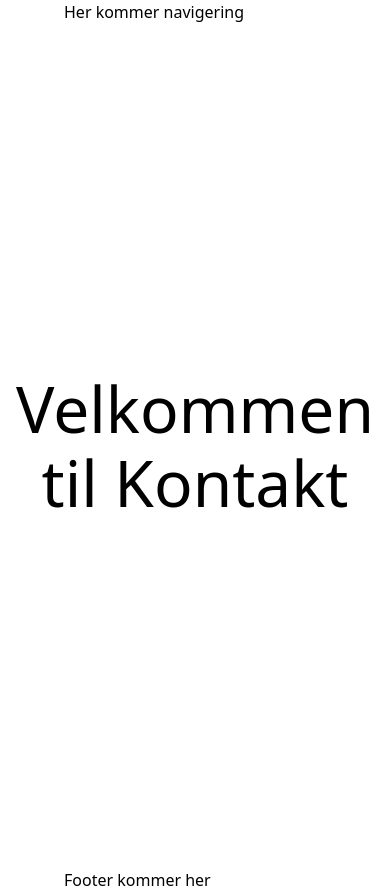
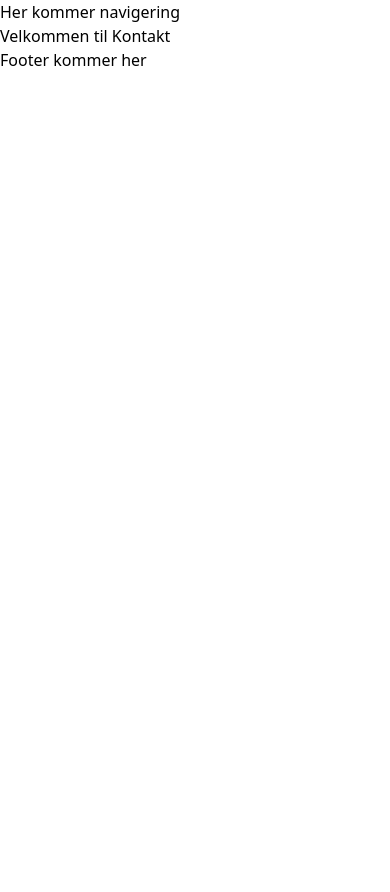
Before and after one commit to meticulousfan/React-framer-motion-portfolio, a Next.js app: page /kontakt in a window 390 px wide. After the commit the page ends 844 px from the top, so only its background shows below. Built offline with nearby package versions, Linux system fonts and the light colour scheme.

Commit message:
Fjern ubrukt modul-CSS fil

```diff
--- a/components/CV/CVContent.component.tsx
+++ b/components/CV/CVContent.component.tsx
@@ -1,19 +1,17 @@
 import type { NextPage } from "next";
 import Head from "next/head";
 
-import styles from "../../styles/Home.module.css";
-
 const CVContent: NextPage = () => {
   return (
-    <div className={styles.container}>
+    <div>
       <Head>
         <title>DFWeb v3</title>
         <meta name="description" content="Generated by create next app" />
         <link rel="icon" href="/favicon.ico" />
       </Head>
 
-      <main className={styles.main}>
-        <h1 className={styles.title}>Velkommen til CV</h1>
+      <main>
+        <h1>Velkommen til CV</h1>
       </main>
     </div>
   );
--- a/components/Index/IndexContent.component.tsx
+++ b/components/Index/IndexContent.component.tsx
@@ -1,13 +1,11 @@
 import type { NextComponentType } from "next";
-
-import styles from "../../styles/Home.module.css";
 
 const IndexContent: NextComponentType = () => {
   return (
-    <div className={styles.container}>
-      <main className={styles.main}>
+    <div>
+      <main>
         <h1 className="text-5xl text-rose-500 text-center">
-          Velkommen til Index denne er i komponenten
+          Velkommen til Index denne er fra komponenten
         </h1>
       </main>
     </div>
--- a/components/Kontakt/KontaktContent.component.tsx
+++ b/components/Kontakt/KontaktContent.component.tsx
@@ -1,19 +1,17 @@
 import type { NextPage } from "next";
 import Head from "next/head";
 
-import styles from "../../styles/Home.module.css";
-
 const KontaktContent: NextPage = () => {
   return (
-    <div className={styles.container}>
+    <div>
       <Head>
         <title>DFWeb v3</title>
         <meta name="description" content="Generated by create next app" />
         <link rel="icon" href="/favicon.ico" />
       </Head>
 
-      <main className={styles.main}>
-        <h1 className={styles.title}>Velkommen til Kontakt</h1>
+      <main>
+        <h1>Velkommen til Kontakt</h1>
       </main>
     </div>
   );
--- a/components/Layout/Footer.component.tsx
+++ b/components/Layout/Footer.component.tsx
@@ -1,9 +1,9 @@
 import type { NextComponentType } from "next";
 
-import styles from "../../styles/Home.module.css";
+
 
 const Footer: NextComponentType = () => {
-  return <div className={styles.container}>Footer kommer her</div>;
+  return <div>Footer kommer her</div>;
 };
 
 export default Footer;
--- a/components/Layout/Header.component.tsx
+++ b/components/Layout/Header.component.tsx
@@ -1,7 +1,5 @@
 import { NextPage } from "next";
 import Head from "next/head";
-
-import styles from "../../styles/Home.module.css";
 
 interface HeaderProps {
   title: string;
@@ -15,7 +13,7 @@ const Header: NextPage<HeaderProps> = ({ title }: HeaderProps) => {
         <meta name="description" content="Generated by create next app" />
         <link rel="icon" href="/favicon.ico" />
       </Head>
-      <div className={styles.container}>
+      <div>
         <header>
           <nav>Her kommer navigering</nav>
         </header>
--- a/components/Layout/Layout.component.tsx
+++ b/components/Layout/Layout.component.tsx
@@ -1,6 +1,5 @@
 import { ReactNode } from "react";
 
-import styles from "../../styles/Home.module.css";
 import Footer from "./Footer.component";
 import Header from "./Header.component";
 
@@ -11,7 +10,7 @@ interface LayoutProps {
 
 const Layout = ({ children, title }: LayoutProps) => {
   return (
-    <div className={styles.container}>
+    <div>
       <Header title={title} />
       {children}
       <Footer />
--- a/components/Prosjekter/ProsjekterContent.component.tsx
+++ b/components/Prosjekter/ProsjekterContent.component.tsx
@@ -1,12 +1,10 @@
 import type { NextComponentType } from "next";
-
-import styles from "../../styles/Home.module.css";
 
 const ProsjekterContent: NextComponentType = () => {
   return (
-    <div className={styles.container}>
-      <main className={styles.main}>
-        <h1 className={styles.title}>Velkommen til Prosjekter</h1>
+    <div>
+      <main>
+        <h1>Velkommen til Prosjekter</h1>
       </main>
     </div>
   );
--- a/styles/Home.module.css
+++ /dev/null
@@ -1,116 +0,0 @@
-.container {
-    padding: 0 2rem;
-  }
-
-  .main {
-    min-height: 100vh;
-    padding: 4rem 0;
-    flex: 1;
-    display: flex;
-    flex-direction: column;
-    justify-content: center;
-    align-items: center;
-  }
-
-  .footer {
-    display: flex;
-    flex: 1;
-    padding: 2rem 0;
-    border-top: 1px solid #eaeaea;
-    justify-content: center;
-    align-items: center;
-  }
-
-  .footer a {
-    display: flex;
-    justify-content: center;
-    align-items: center;
-    flex-grow: 1;
-  }
-
-  .title a {
-    color: #0070f3;
-    text-decoration: none;
-  }
-
-  .title a:hover,
-  .title a:focus,
-  .title a:active {
-    text-decoration: underline;
-  }
-
-  .title {
-    margin: 0;
-    line-height: 1.15;
-    font-size: 4rem;
-  }
-
-  .title,
-  .description {
-    text-align: center;
-  }
-
-  .description {
-    margin: 4rem 0;
-    line-height: 1.5;
-    font-size: 1.5rem;
-  }
-
-  .code {
-    background: #fafafa;
-    border-radius: 5px;
-    padding: 0.75rem;
-    font-size: 1.1rem;
-    font-family: Menlo, Monaco, Lucida Console, Liberation Mono, DejaVu Sans Mono,
-      Bitstream Vera Sans Mono, Courier New, monospace;
-  }
-
-  .grid {
-    display: flex;
-    align-items: center;
-    justify-content: center;
-    flex-wrap: wrap;
-    max-width: 800px;
-  }
-
-  .card {
-    margin: 1rem;
-    padding: 1.5rem;
-    text-align: left;
-    color: inherit;
-    text-decoration: none;
-    border: 1px solid #eaeaea;
-    border-radius: 10px;
-    transition: color 0.15s ease, border-color 0.15s ease;
-    max-width: 300px;
-  }
-
-  .card:hover,
-  .card:focus,
-  .card:active {
-    color: #0070f3;
-    border-color: #0070f3;
-  }
-
-  .card h2 {
-    margin: 0 0 1rem 0;
-    font-size: 1.5rem;
-  }
-
-  .card p {
-    margin: 0;
-    font-size: 1.25rem;
-    line-height: 1.5;
-  }
-
-  .logo {
-    height: 1em;
-    margin-left: 0.5rem;
-  }
-
-  @media (max-width: 600px) {
-    .grid {
-      width: 100%;
-      flex-direction: column;
-    }
-  }
```
